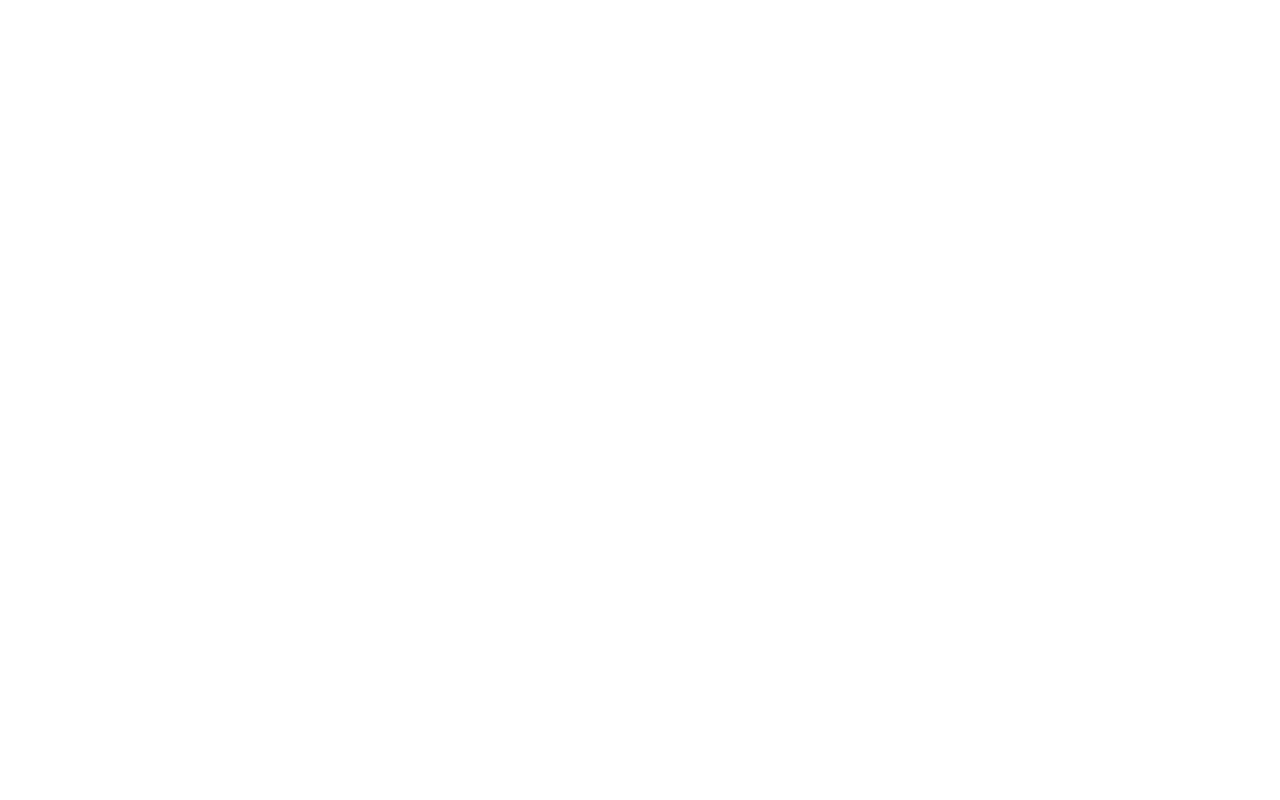
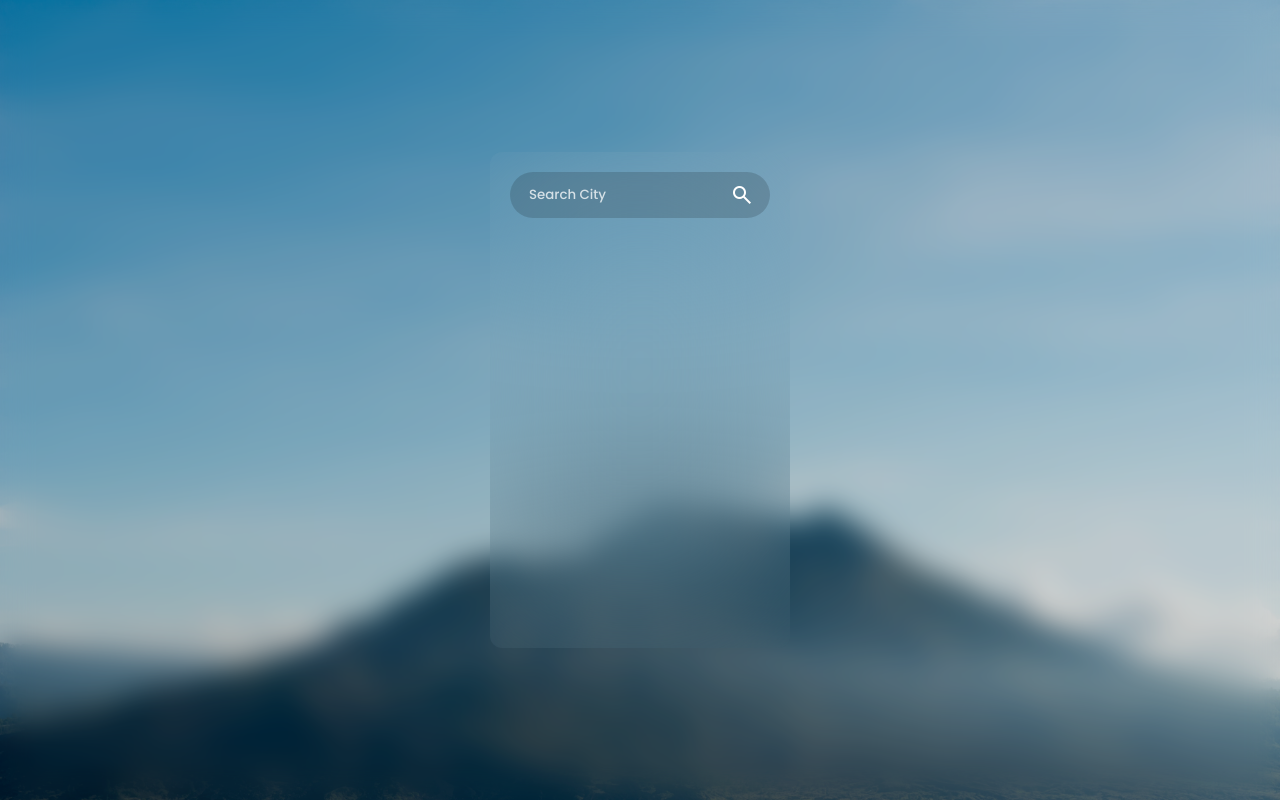
Before and after one commit to shaqayeqNz/Weather-App, a plain HTML site: page index.html in a window 1280 px wide. Drawn offline with nearby package versions, Linux system fonts and the light colour scheme.

Commit message:
Create search input for weather app

```diff
--- a/index.html
+++ b/index.html
@@ -1,13 +1,25 @@
 <!DOCTYPE html>
 <html lang="en">
+
 <head>
     <meta charset="UTF-8">
     <meta name="viewport" content="width=device-width, initial-scale=1.0">
     <title>Weather App</title>
+    <link rel="stylesheet" href="style.css">
+    <link rel="stylesheet" href="https://fonts.googleapis.com/css2?family=Material+Symbols+Outlined:opsz,wght,FILL,GRAD@24,400,0,0&icon_names=search" />
 </head>
+
 <body>
+    <main class="main-container">
+    <header class="input-container">
+        <input class="city-input" placeholder="Search City" type="text">
+        <button class="search-btn">
+            <span class="material-symbols-outlined">
+                search
+            </span>
+        </button>
+    </header>
+    </main>
+</body>
 
-
-    <main class="main-container"></main>
-</body>
 </html>
--- a/style.css
+++ b/style.css
@@ -17,6 +17,9 @@
     height: 100dvh;
     background-size: cover;
     background-position: center;
+    display: flex;
+    align-items: center;
+    justify-content: center;
 }
 
 body::before {
@@ -30,8 +33,49 @@
 }
 
 .main-container {
-    border: solid;
+    border: none;
     width: 300px;
     height: 496px;
     z-index: 1;
+    background: linear-gradient(
+        to top, rgb(0, 0, 0, 0.15)
+    );
+    border-radius: 12px;
+    backdrop-filter: blur(100px);
+    padding: 20px;
+
 }
+.input-container {
+    position: relative
+}
+
+.city-input {
+    width: 100%;
+    padding: 10px 16px;
+    border-radius: 99px;
+    border: 3px solid transparent;
+    background: rgb(0, 0, 0, 0.15);
+    outline: none;
+    font-weight: 500;
+    transition: 0.25s border;
+    padding-right: 45px;
+}
+
+.city-input:focus {
+    border: 3px solid rgb(0, 0, 0, 0.15);
+
+}
+.city-input::placeholder {
+    color: rgb(255, 255, 255, 0.75);
+}
+
+.search-btn {
+    position: absolute;
+    right: 16px;
+    top: 50%;
+    transform: translateY(-50%);
+    background: none;
+    display: flex;
+    border: none;
+    cursor: pointer;
+}
```
